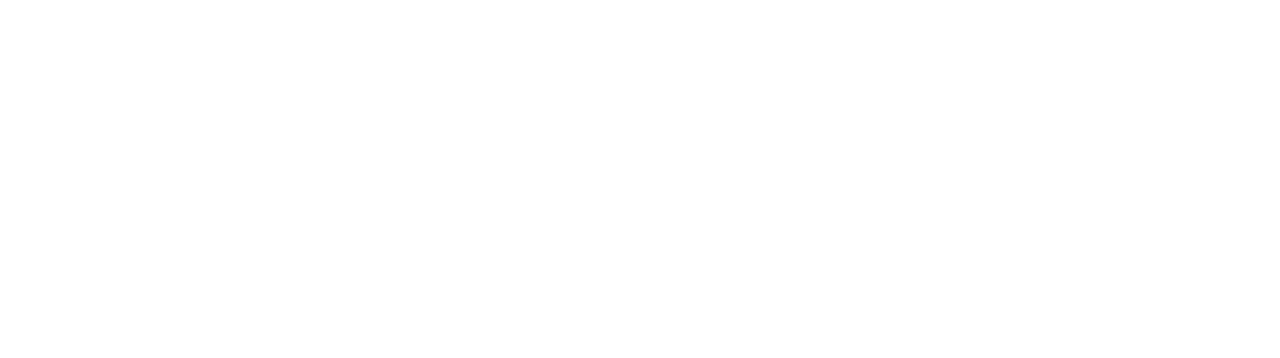
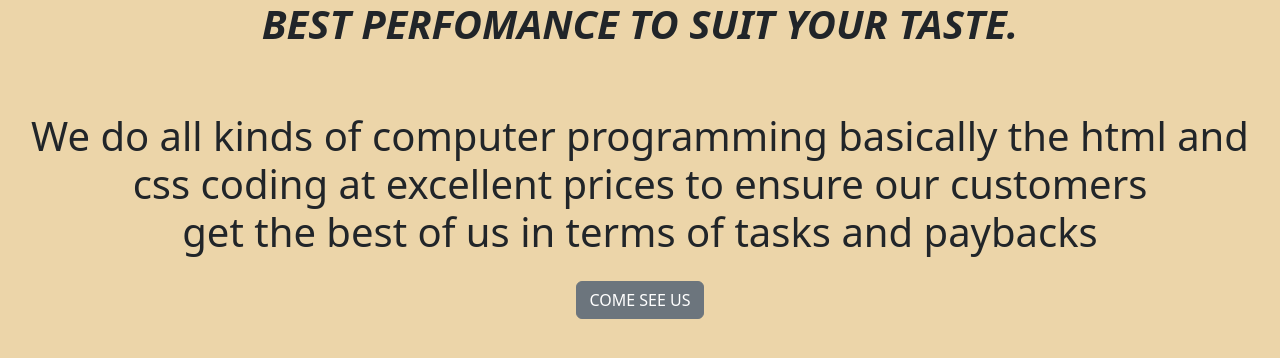
Before and after one commit to raphaeljuma/programiz, a plain HTML site: page index.html in a window 1280 px wide. Drawn offline with nearby package versions, Linux system fonts and the light colour scheme.

Commit message:
added a button to the body

```diff
--- a/index.html
+++ b/index.html
@@ -3,10 +3,18 @@
 <head>
     <meta charset="UTF-8">
     <meta name="viewport" content="width=device-width, initial-scale=1.0">
+    <link href="https://cdn.jsdelivr.net/npm/bootstrap@5.3.2/dist/css/bootstrap.min.css" rel="stylesheet" integrity="sha384-T3c6CoIi6uLrA9TneNEoa7RxnatzjcDSCmG1MXxSR1GAsXEV/Dwwykc2MPK8M2HN" crossorigin="anonymous">
     <link rel="stylesheet" a href="./index.css">
     <title>programiz</title>
 </head>
-<body>
+<body style="background-color: rgb(236, 213, 169)">
+    <h1><p class="text-center"><b><i> BEST PERFOMANCE TO SUIT YOUR TASTE.</i></p></b><h1><br>
+        <p class="text-center">We do all kinds of computer programming basically the html and css coding at excellent prices to ensure our customers<br> get the best of us in terms of tasks and paybacks</p>
+        <div class="d-flex justify-content-center">
+       <div><button type="button" class="btn btn-secondary">COME SEE US</button></div>
+        </div>
+
+
 
 </body>
 </html>
```
